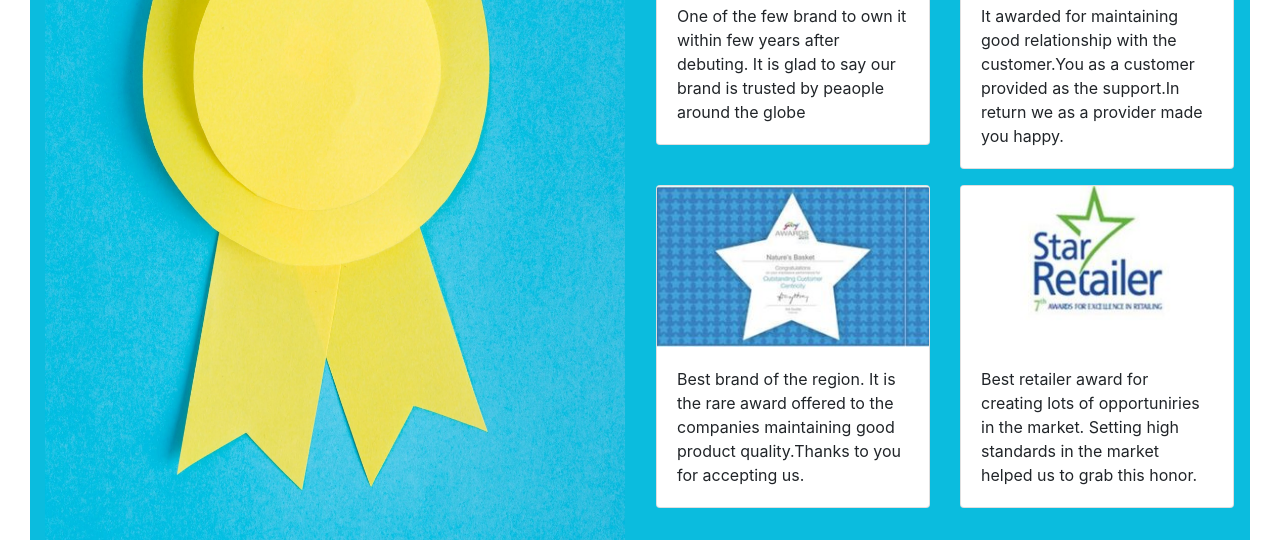
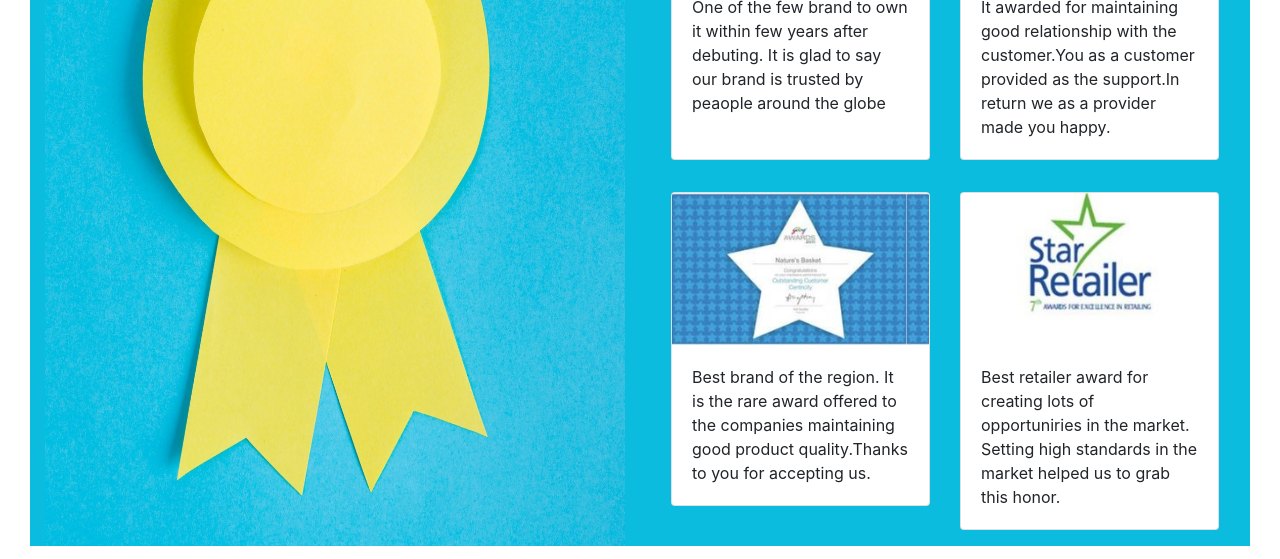
Before and after one commit to stheodorejohn/bootstrap, a plain HTML site: page aboutus.html in a window 1280 px wide. Shown: the part 1565-2124 px from the top of the page. Drawn offline with nearby package versions, Linux system fonts and the light colour scheme; a web font is replaced by a local one.

Commit message:
live version

```diff
--- a/aboutus.html
+++ b/aboutus.html
@@ -326,7 +326,7 @@
                             <div class="col-lg-6 col-12">
                                 <img src="media/awards.jpg" alt="awards" width="100%" height="100%">
                             </div>
-                            <div class="col-lg-6 col-12 p-0">
+                            <div class="col-lg-6 col-12  ">
                                 <div class="row pt-3 pr-3 pl-3">
                                     <div class="col-12 col-lg-6 pb-3">
 
@@ -335,7 +335,7 @@
                                             <div class="card-body">
                                                 <p class="card-text">One of the few brand to own it within few years
                                                     after debuting. It is
-                                                    glad to say our brand is trusted by peaople around the globe
+                                                    glad to say our brand is trusted by peaople around the globe<br><br>
                                                 </p>
                                             </div>
                                         </div>
```
